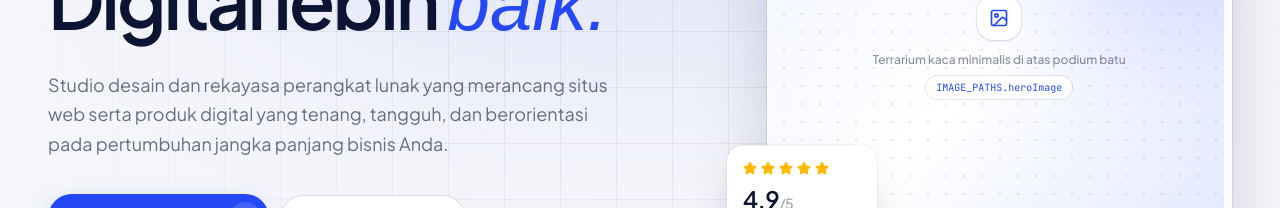
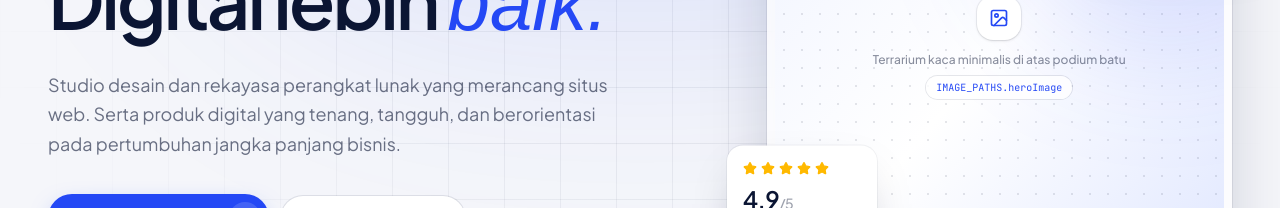
Before and after one commit to andrewdvp1/MyPortofolio-Uhuy, a Next.js app: page / in a window 1280 px wide. Shown: the part 417-625 px from the top of the page. Built offline with nearby package versions, Linux system fonts and the light colour scheme; a web font is replaced by a local one.

Commit message:
feat: description

```diff
--- a/content/site.ts
+++ b/content/site.ts
@@ -83,7 +83,7 @@ export const HERO = {
   badge: "Menerima 2 proyek baru · Kuartal IV 2026",
   titleLines: ["Ide cemerlang.", "Akar yang *kuat.*", "Digital lebih *baik.*"],
   description:
-    "Studio desain dan rekayasa perangkat lunak yang merancang situs web serta produk digital yang tenang, tangguh, dan berorientasi pada pertumbuhan jangka panjang bisnis Anda.",
+    "Studio desain dan rekayasa perangkat lunak yang merancang situs web. Serta produk digital yang tenang, tangguh, dan berorientasi pada pertumbuhan jangka panjang bisnis.",
   primaryCta: { label: "Mulai proyek bersama", href: "#contact" },
   secondaryCta: { label: "Lihat studi kasus", href: "#work" },
   image: {
```
